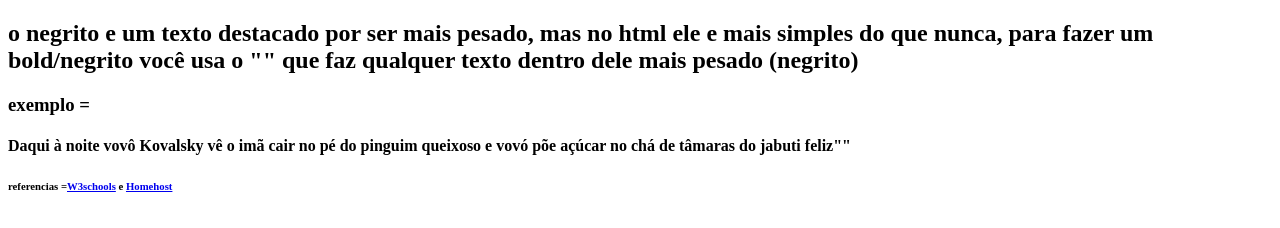
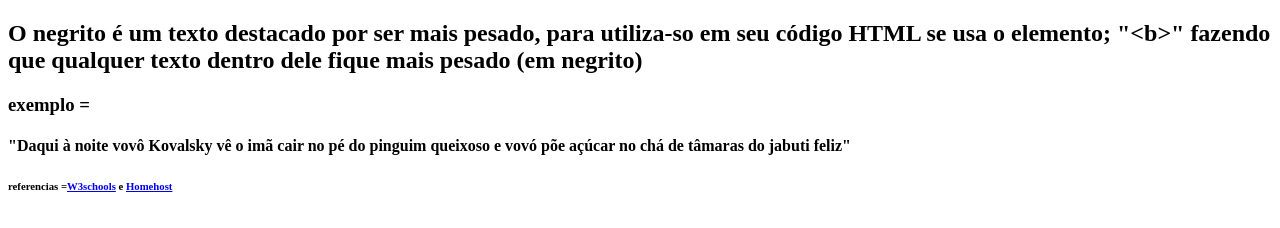
Before and after one commit to Cailan145/laboratorio-tecweb, a plain HTML site: page atividade-pesquisa/formatacao.html in a window 1280 px wide. Drawn offline with Linux system fonts and the light colour scheme.

Commit message:
Update formatacao.html

```diff
--- a/atividade-pesquisa/formatacao.html
+++ b/atividade-pesquisa/formatacao.html
@@ -3,8 +3,8 @@
     <title> explicação do bold (negrito) </title>
 </head>
 <body>
-    <h2>o negrito e um texto destacado por ser mais pesado, mas no html ele e mais simples do que nunca, para fazer um <b>bold/negrito</b> você usa o "<b>" que faz qualquer texto dentro dele mais pesado (negrito) </h1>
+    <h2>O negrito é um texto destacado por ser mais pesado, para utiliza-so em seu código HTML se usa o elemento; "&lt;b&gt;" fazendo que qualquer texto dentro dele fique mais pesado (em negrito) </h1>
     <h3> exemplo =</h3>
-    <h4><b>Daqui à noite vovô Kovalsky vê o imã cair no pé do pinguim queixoso e vovó põe açúcar no chá de tâmaras do jabuti feliz"</b>"</h4>
+    <h4><b>&quotDaqui à noite vovô Kovalsky vê o imã cair no pé do pinguim queixoso e vovó põe açúcar no chá de tâmaras do jabuti feliz</b>&quot</h4>
     <h6><b>referencias =</b><a href="https://www.w3schools.com/html/html_formatting.asp">W3schools</a> e <a href="https://www.homehost.com.br/blog/criar-sites/negrito-html/">Homehost</a></h6>
 </body>
```
